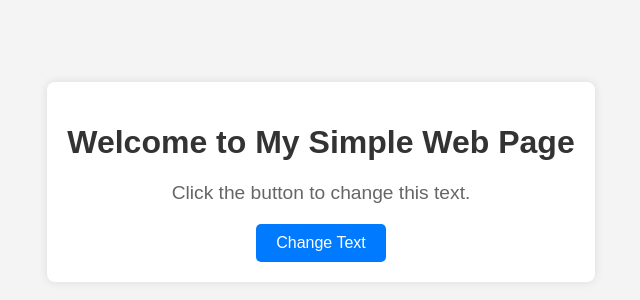
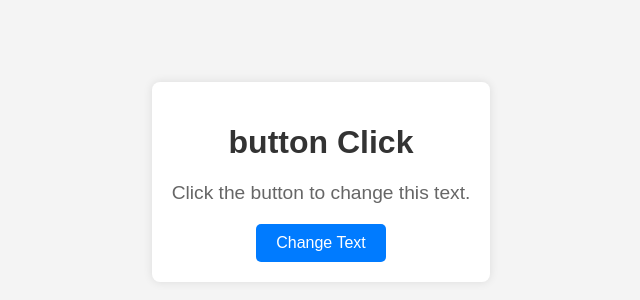
Before and after one commit to InforlubeGitHub/lubrax-mais-beta, a plain HTML site: page index.html in a window 1280 px wide. Shown: the part 218-518 px from the top of the page, without its empty margins (319-959 px from the left). Drawn offline with Linux system fonts and the light colour scheme.

Commit message:
Update index.html

```diff
--- a/index.html
+++ b/index.html
@@ -8,7 +8,7 @@
 </head>
 <body>
     <div class="container">
-        <h1>Welcome to My Simple Web Page</h1>
+        <h1>button Click</h1>
         <p id="message">Click the button to change this text.</p>
         <button id="changeTextBtn">Change Text</button>
     </div>
```
